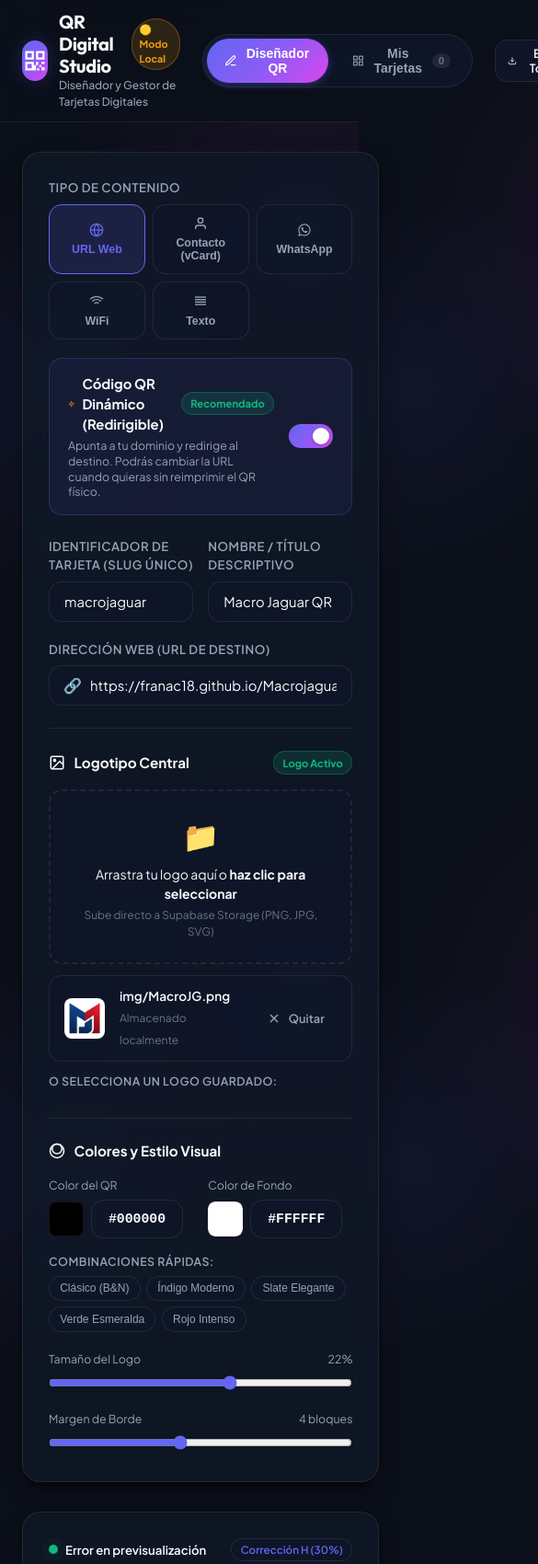
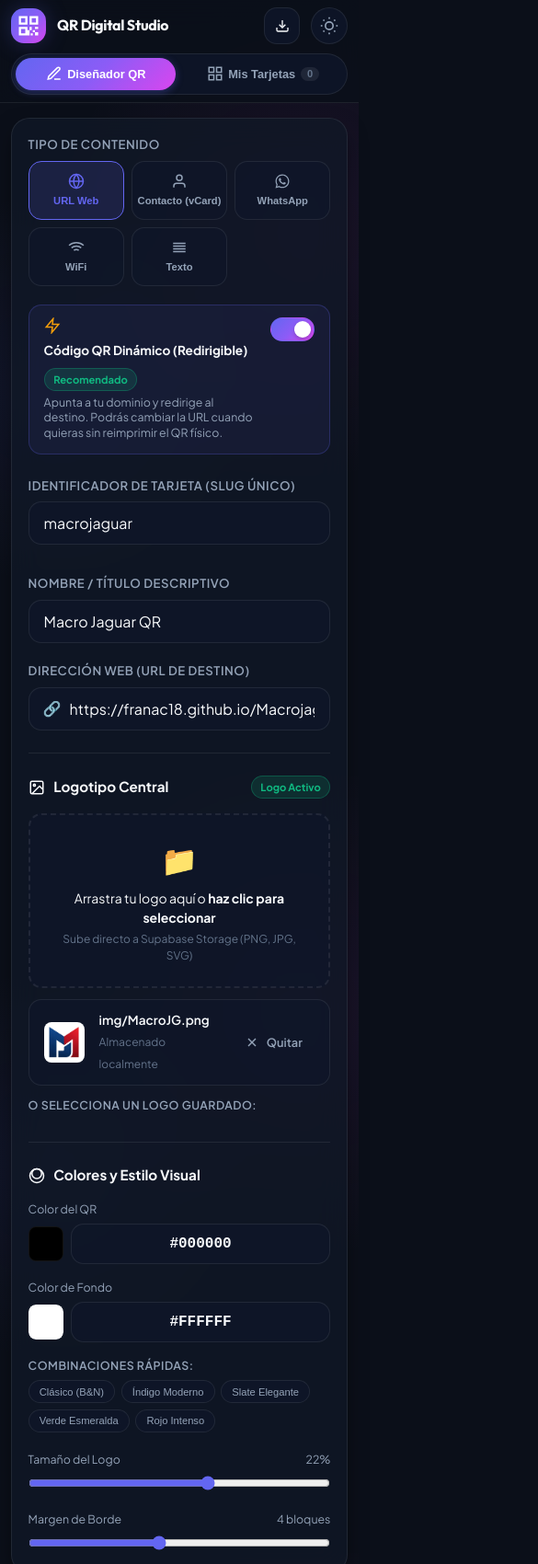
Before and after one commit to FranAC18/GenerarQR, a plain HTML site: page static/index.html in a window 390 px wide. Shown: the top 1700 px of the page at 92% size, 585 px wide, since content can reach past the window. Drawn offline with Linux system fonts and the light colour scheme; no server answers.

Commit message:
Update: Ajuste de campos de texto

```diff
--- a/static/css/styles.css
+++ b/static/css/styles.css
@@ -76,10 +76,19 @@ body {
   display: flex;
   flex-direction: column;
   line-height: 1.5;
+  overflow-x: hidden;
+  -webkit-tap-highlight-color: transparent;
   background-image:
     radial-gradient(circle at 15% 50%, rgba(99, 102, 241, 0.08) 0%, transparent 40%),
     radial-gradient(circle at 85% 30%, rgba(217, 70, 239, 0.08) 0%, transparent 40%);
   background-attachment: fixed;
+}
+
+/* Allow badges/titles to wrap inside tight mobile containers */
+.brand-title-row,
+.dynamic-toggle-title,
+.preview-header {
+  flex-wrap: wrap;
 }
 
 h1, h2, h3, h4, .brand-title {
@@ -1180,6 +1189,8 @@ input[type="range"] {
 }
 
 /* Responsive */
+
+/* ---------- Tablets & small laptops ---------- */
 @media (max-width: 980px) {
   .studio-grid {
     grid-template-columns: 1fr;
@@ -1194,3 +1205,247 @@ input[type="range"] {
     align-items: flex-start;
   }
 }
+
+/* ---------- Phones landscape & large phones ---------- */
+@media (max-width: 820px) {
+  .app-header {
+    padding: 0.5rem 1rem;
+  }
+
+  .header-container {
+    flex-wrap: wrap;
+    gap: 0.6rem;
+  }
+
+  .brand {
+    order: 1;
+    flex: 1;
+    min-width: 0;
+  }
+
+  .brand-subtitle {
+    display: none;
+  }
+
+  .brand-title {
+    font-size: 1.1rem;
+  }
+
+  .header-actions {
+    order: 2;
+  }
+
+  /* Navegación a ancho completo en segunda fila, con pestañas iguales */
+  .nav-tabs {
+    order: 3;
+    width: 100%;
+  }
+
+  .nav-tab {
+    flex: 1;
+    justify-content: center;
+    padding: 0.6rem 0.5rem;
+  }
+
+  /* El botón "Exportar Todo" se vuelve solo ícono */
+  #exportZipTopBtn span {
+    display: none;
+  }
+
+  #exportZipTopBtn {
+    padding: 0.5rem 0.65rem;
+  }
+
+  .main-content {
+    padding: 1.5rem 1rem;
+  }
+
+  .card {
+    padding: 1.5rem;
+  }
+
+  /* Evita el zoom automático de iOS al enfocar inputs */
+  .form-control,
+  select,
+  textarea {
+    font-size: 16px;
+  }
+}
+
+/* ---------- Teléfonos móviles ---------- */
+@media (max-width: 640px) {
+  .main-content {
+    padding: 1rem 0.75rem;
+  }
+
+  .card {
+    padding: 1.1rem;
+  }
+
+  .app-header {
+    padding: 0.5rem 0.75rem;
+  }
+
+  .brand-icon {
+    width: 38px;
+    height: 38px;
+  }
+
+  .brand-title {
+    font-size: 1rem;
+  }
+
+  .status-pill {
+    font-size: 0.6rem;
+    padding: 0.1rem 0.4rem;
+  }
+
+  /* Áreas táctiles más generosas */
+  .btn {
+    min-height: 46px;
+  }
+
+  .btn-sm {
+    min-height: 40px;
+  }
+
+  /* Las filas de dos columnas pasan a una sola columna */
+  .input-row {
+    flex-direction: column;
+    gap: 0.75rem;
+  }
+
+  .colors-row {
+    grid-template-columns: 1fr;
+  }
+
+  .hex-input {
+    flex: 1;
+    max-width: none;
+  }
+
+  /* Selector de tipo: 3 mosaicos compactos que caben en pantallas de 320px */
+  .content-type-selector {
+    grid-template-columns: repeat(3, 1fr);
+  }
+
+  .type-btn {
+    min-height: 64px;
+    padding: 0.55rem 0.25rem;
+    font-size: 0.7rem;
+    white-space: normal;
+    line-height: 1.2;
+  }
+
+  .type-btn svg {
+    width: 18px;
+    height: 18px;
+  }
+
+  .dynamic-toggle-box {
+    padding: 0.85rem 1rem;
+    align-items: flex-start;
+  }
+
+  .dynamic-toggle-title {
+    font-size: 0.85rem;
+  }
+
+  .preview-header {
+    margin-bottom: 1rem;
+  }
+
+  .qr-mockup-wrapper {
+    padding: 0.9rem;
+  }
+
+  .preview-actions {
+    margin-top: 1.25rem;
+  }
+
+  /* Botones de acción apilados verticalmente (mejor alcance del pulgar) */
+  .action-row {
+    flex-direction: column;
+  }
+
+  .action-row .btn {
+    width: 100%;
+  }
+
+  /* Catálogo */
+  .cards-grid {
+    grid-template-columns: 1fr;
+  }
+
+  .catalog-header-right {
+    flex-direction: column;
+    width: 100%;
+  }
+
+  .catalog-header-right .btn {
+    width: 100%;
+  }
+
+  .card-item-actions {
+    flex-wrap: wrap;
+  }
+
+  .card-item-actions .btn {
+    min-height: 42px;
+  }
+
+  /* Toasts: franja a ancho completo abajo (seguro para notch) */
+  .toast-container {
+    left: 0.75rem;
+    right: 0.75rem;
+    bottom: max(0.75rem, env(safe-area-inset-bottom));
+  }
+
+  .toast {
+    min-width: 0;
+    width: 100%;
+  }
+}
+
+/* ---------- Teléfonos muy pequeños ---------- */
+@media (max-width: 420px) {
+  .nav-tab {
+    font-size: 0.8rem;
+    padding: 0.55rem 0.3rem;
+    gap: 0.35rem;
+  }
+
+  .brand-title-row {
+    gap: 0.35rem;
+  }
+
+  .status-pill {
+    display: none;
+  }
+
+  .correction-badge {
+    font-size: 0.65rem;
+    padding: 0.15rem 0.45rem;
+  }
+
+  .quick-logo-pill,
+  .preset-pill {
+    font-size: 0.7rem;
+  }
+
+  .footer-links {
+    font-size: 0.75rem;
+  }
+}
+
+/* ---------- Pantallas táctiles: quitar transformaciones hover "pegajosas" ---------- */
+@media (hover: none) {
+  .type-btn:hover,
+  .btn-primary:hover,
+  .btn-secondary:hover,
+  .btn-outline:hover,
+  .btn-ghost:hover,
+  .card-item:hover {
+    transform: none;
+  }
+}
--- a/static/index.html
+++ b/static/index.html
@@ -118,11 +118,11 @@
             <div class="input-row">
               <div class="form-group flex-1">
                 <label for="cardIdInput">Identificador de Tarjeta (slug único)</label>
-                <input type="text" id="cardIdInput" class="form-control" placeholder="ej. macrojaguar, mi_empresa" value="macrojaguar">
+                <input type="text" id="cardIdInput" class="form-control" placeholder="ej. mi_empresa" value="macrojaguar">
               </div>
               <div class="form-group flex-1">
                 <label for="cardTitleInput">Nombre / Título Descriptivo</label>
-                <input type="text" id="cardTitleInput" class="form-control" placeholder="ej. Macro Jaguar Tarjeta" value="Macro Jaguar QR">
+                <input type="text" id="cardTitleInput" class="form-control" placeholder="ej. Mi Tarjeta" value="Macro Jaguar QR">
               </div>
             </div>
 
@@ -142,7 +142,7 @@
               <div class="input-row">
                 <div class="form-group flex-1">
                   <label for="vcardName">Nombre Completo *</label>
-                  <input type="text" id="vcardName" class="form-control" placeholder="Juan Pérez">
+                  <input type="text" id="vcardName" class="form-control" placeholder="Nombre Apellido">
                 </div>
                 <div class="form-group flex-1">
                   <label for="vcardPhone">Teléfono Celular *</label>
@@ -156,7 +156,7 @@
                 </div>
                 <div class="form-group flex-1">
                   <label for="vcardTitle">Cargo / Profesión</label>
-                  <input type="text" id="vcardTitle" class="form-control" placeholder="Director General">
+                  <input type="text" id="vcardTitle" class="form-control" placeholder="Cargo">
                 </div>
               </div>
               <div class="input-row">
@@ -175,7 +175,7 @@
             <div id="formTypeWhatsapp" class="type-form">
               <div class="form-group">
                 <label for="waPhone">Número de Teléfono (con código de país) *</label>
-                <input type="tel" id="waPhone" class="form-control" placeholder="51987654321">
+                <input type="tel" id="waPhone" class="form-control" placeholder="593987654321">
               </div>
               <div class="form-group">
                 <label for="waMessage">Mensaje Predeterminado (opcional)</label>
--- a/static/js/app.js
+++ b/static/js/app.js
@@ -618,7 +618,7 @@ document.addEventListener('DOMContentLoaded', () => {
 
       cardEl.innerHTML = `
         <div class="card-item-preview">
-          <img src="" alt="${title}" id="catalog_preview_${id}">
+          <img src="" alt="${title}" id="catalog_preview_${id}" loading="lazy" decoding="async">
         </div>
         <div class="card-item-body">
           <h3 class="card-item-title">${escapeHtml(title)}</h3>
```
